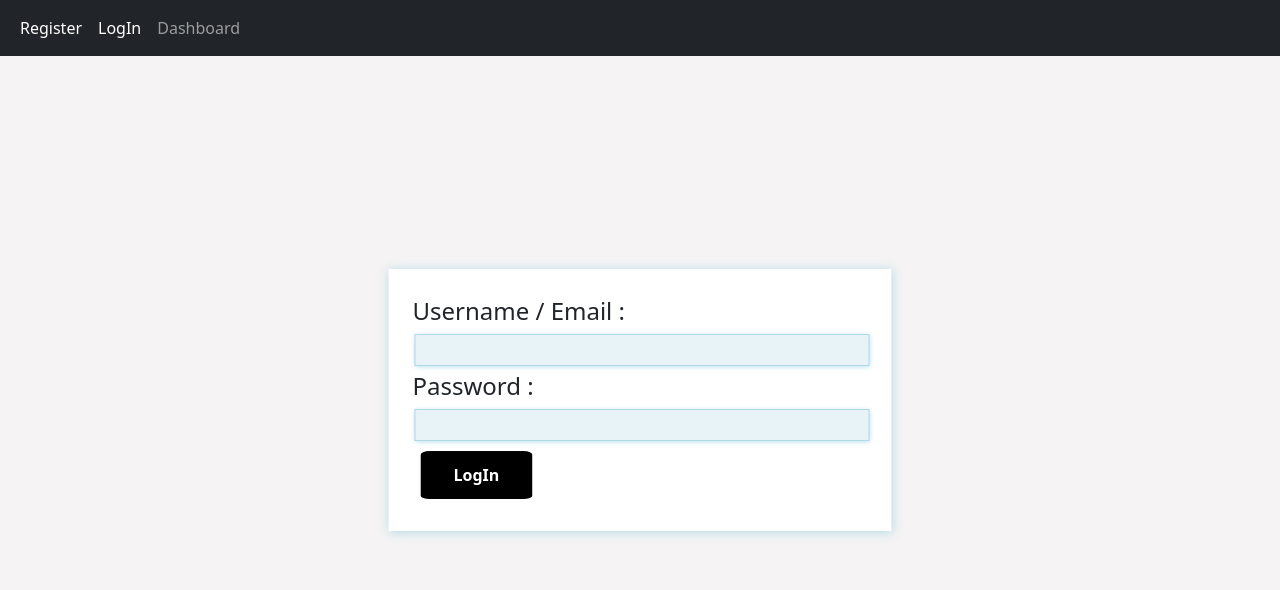
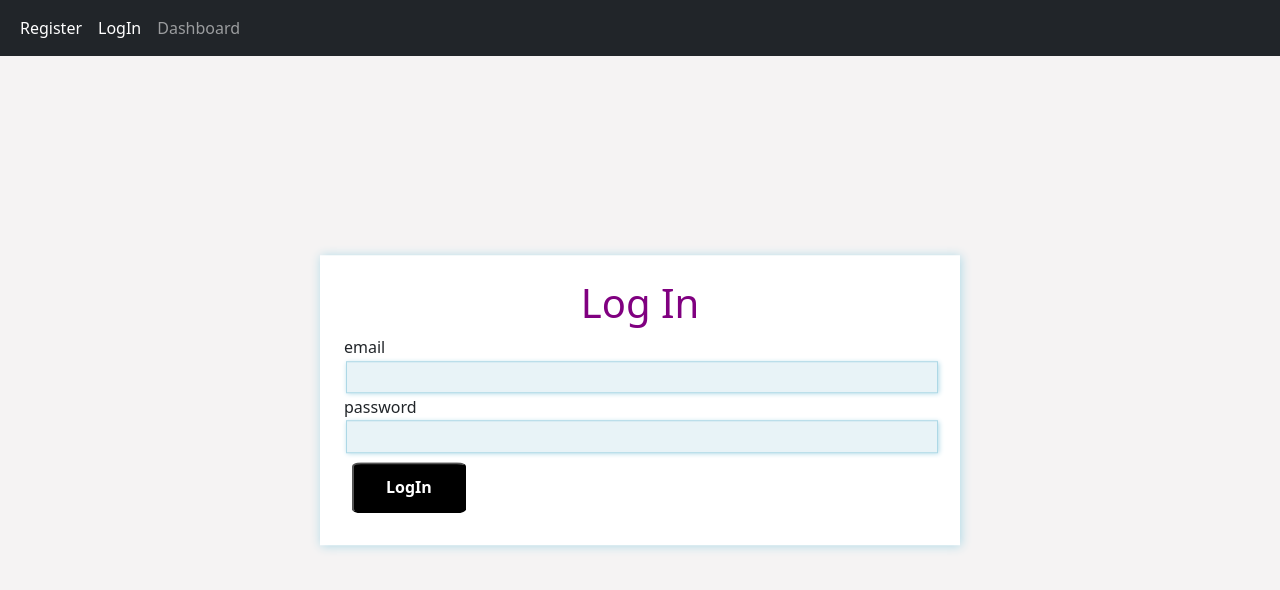
Before and after one commit to shradhanandpatil/task-app, a React (Create React App) app: page /login in a window 1280 px wide. Shown: the top 590 px of the page. Built offline with nearby package versions, Linux system fonts and the light colour scheme.

Commit message:
Add Login from

```diff
--- a/src/App.js
+++ b/src/App.js
@@ -1,5 +1,4 @@
 import React from 'react';
-import UseRef from './Form/UseRef/UseRef';
 import Navbar from './Navbar/Navbar';
 import {
   BrowserRouter as Router,
@@ -7,7 +6,8 @@ import {
   Route,
 } from "react-router-dom";
 import SignUp from './Form/form-formik-validation/SignUp';
-import Dashboard from './Navbar/Dashboard';
+import Dashboard from './Form/form-formik-validation/Dashboard';
+import LogIn from './Form/form-formik-validation/LogIn';
 
 function App() {
   return (
@@ -16,7 +16,7 @@ function App() {
     <Navbar/>
       <Routes>
        <Route exact path='/' element={<SignUp/>} />
-       <Route exact path='/login' element={<UseRef/>} />
+       <Route exact path='/login' element={<LogIn/>} />
        <Route exact path='/dashboard' element={<Dashboard/>} />
       </Routes>
     </Router>
--- a/src/Form/UseRef/UseRef.js
+++ b/src/Form/UseRef/UseRef.js
@@ -4,18 +4,19 @@ import { ToastContainer, toast } from 'react-toastify';
 import 'react-toastify/dist/ReactToastify.css';
 
 export default function UseRef() {
-   const myName=useRef(null);
-   const myPass=useRef(null);
+   const myName=useRef('');
+   const myPass=useRef('');
    const [name,setName]=useState(false);
    const [password,setPassword]=useState(false);
    const show=(e)=>{
+      setName(false);
        e.preventDefault();
-        myName.current.value === ""? alert("Enter your UserName"):setName(true)
-        myPass.current.value === ""? alert("Enter your Password"):setPassword(true)
+        myName.current.value === "" ? alert("Enter your UserName") : setName(true);
+        myPass.current.value === "" ? alert("Enter your Password") : setPassword(true);
         if(name === true){
-          toast.dark('Log in success ', {
+          toast.success('Log in success ', {
             position: "top-center",
-            autoClose: 5000,
+            autoClose: 500,
             hideProgressBar: false,
             closeOnClick: true,
             pauseOnHover: true,
--- /dev/null
+++ b/src/Form/form-formik-validation/LogIn.js
@@ -0,0 +1,58 @@
+import React from 'react'
+import { Form, Formik } from 'formik'
+import * as Yup from 'yup'
+import TextFile from './TextFile'
+import { toast, ToastContainer } from 'react-toastify'
+import '../css/formik.css'
+
+function LogIn() {
+    const handleSubmit=(values)=>{
+        if(values){
+          toast.success('SignUp success ', {
+            position: "top-center",
+            autoClose: 700,
+            hideProgressBar: false,
+            closeOnClick: true,
+            pauseOnHover: true,
+            draggable: true,
+            progress: undefined,
+            });
+          }
+      }
+
+    const validation=Yup.object({
+        email: Yup.string()
+        .email('Email is invalied')
+        .required('Required'),
+
+        password: Yup.string()
+        .min(6,'Must be 6 characters')
+        .required('Required'),
+      })
+    const initialValues={
+        email:'',
+        password:'',
+      }
+
+  return (
+    <>
+      <Formik
+          initialValues={initialValues}
+          validationSchema={validation}
+          onSubmit={values=>handleSubmit(values)}
+        >
+        <Form>
+            <div className='container'>
+              <h1>Log In</h1>
+              <TextFile label='email' name='email' type='Email' />
+              <TextFile label='password' name='password' type='password' />
+              <button type='submit' className='btn-black'>LogIn</button>
+            </div>
+        </Form>
+      </Formik>
+      <ToastContainer/>
+    </>
+  )
+}
+
+export default LogIn
--- a/src/Form/form-formik-validation/SignUp.js
+++ b/src/Form/form-formik-validation/SignUp.js
@@ -1,15 +1,13 @@
-import React, { useState } from 'react'
+import React from 'react'
 import { Formik, Form } from 'formik'
 import * as Yup from 'yup';
 import TextFile from './TextFile'
-import '../css/login.css'
+import '../css/formik.css'
 import { ToastContainer , toast } from 'react-toastify';
 import 'react-toastify/dist/ReactToastify.css';
-// import { NavLink } from 'react-router-dom';
-// import useLocalStorage from '../../useLocalStorage';
+import { NavLink } from 'react-router-dom';
 
 function SignUp() {
-  const [name,setName]=useState(false)
   const handleSubmit=(values)=>{
     // localStorage.setItem(values.firstname,JSON.stringify(values));
     if(values){
@@ -26,7 +24,15 @@ function SignUp() {
   }
 
   const handeReset=()=>{
-    alert("Form Reset");
+    toast.success('Form Reset ', {
+      position: "top-center",
+      autoClose: 700,
+      hideProgressBar: false,
+      closeOnClick: true,
+      pauseOnHover: true,
+      draggable: true,
+      progress: undefined,
+      });
   }
 
   const validation=Yup.object({
@@ -79,7 +85,7 @@ function SignUp() {
               <TextFile label='Confirm Password' name='confirmPassword' type='password' />
               <button type='submit' className='btn-black'>SignUp</button>
               <button type='reset' onClick={handeReset}  className='btn-red'>Reset</button>
-              {/* <p>I have already account <NavLink to="/login">Login</NavLink></p> */}
+              <p>I have already account <NavLink to="/login">Login</NavLink></p>
             </div>
         </Form>
       </Formik>
--- a/src/Form/form-formik-validation/TextError.js
+++ b/src/Form/form-formik-validation/TextError.js
@@ -1,5 +1,5 @@
 import React from 'react'
-import '../css/login.css'
+import "../css/formik.css"
 
 const TextError = (props) => {
   return (
--- a/src/Form/form-formik-validation/TextFile.js
+++ b/src/Form/form-formik-validation/TextFile.js
@@ -1,6 +1,6 @@
 import { ErrorMessage, useField } from 'formik'
 import React from 'react'
-import '../css/login.css'
+import '../css/formik.css'
 import TextError from './TextError'
 
 function TextFile({label , ...props}) {
```
Also changed, not shown: src/useLocalStorage.js (deleted, +0 -32 lines), src/Form/css/formik.css (renamed from src/Form/css/login.css), src/Form/form-formik-validation/Dashboard.js (renamed from src/Navbar/Dashboard.js).
